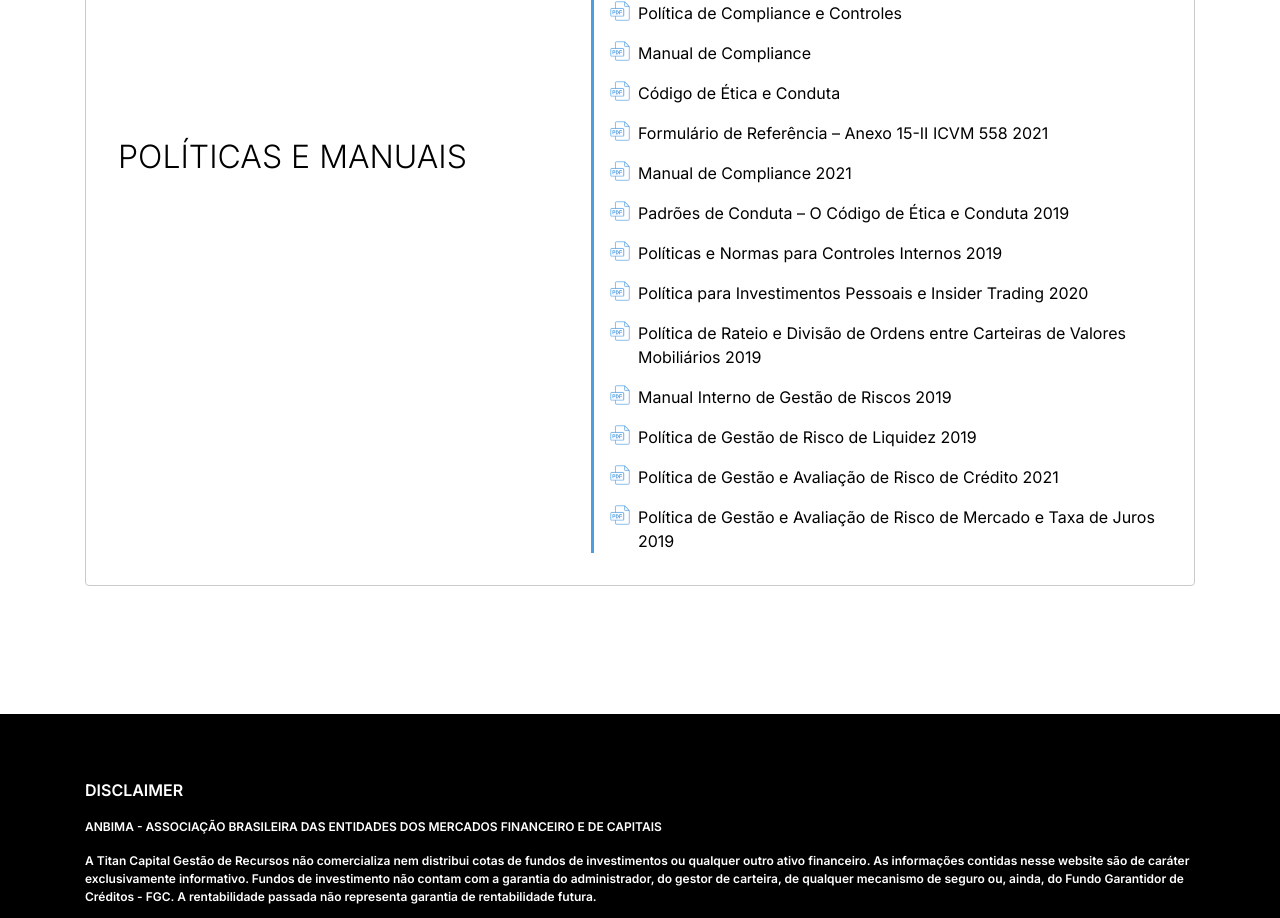
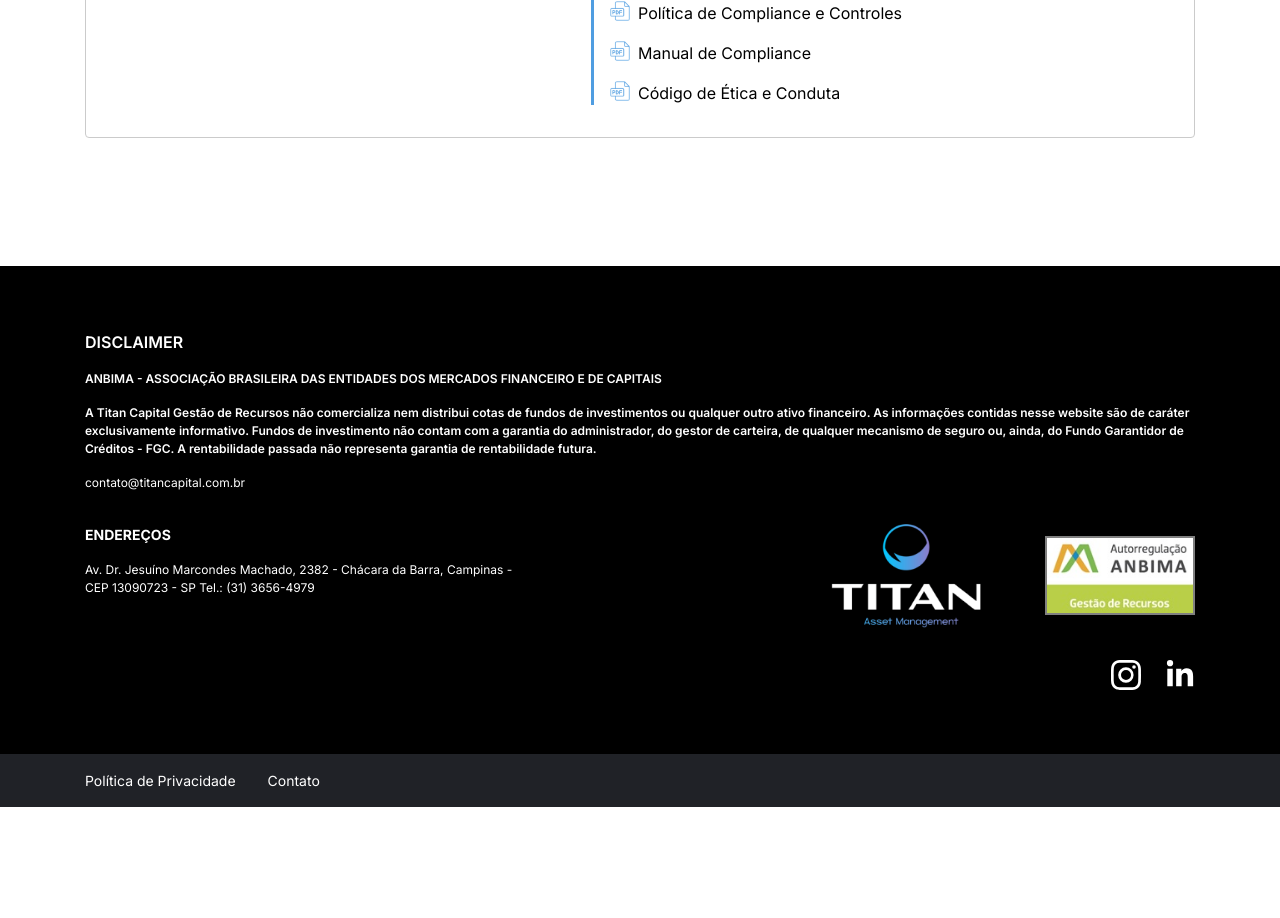
Before and after one commit to Vinicius-Macedo/lp-monitor, a Next.js app: page /documentos in a window 1280 px wide. Shown: the part 1000-1918 px from the top of the page. After the commit the page ends 1807 px from the top, so only its background shows below. Built offline with nearby package versions, Linux system fonts and the light colour scheme.

Commit message:
últimos ajustes

```diff
--- a/src/pages/contato.tsx
+++ b/src/pages/contato.tsx
@@ -22,7 +22,7 @@ export default function Contato() {
       >
         <div className="w-full max-w-[540px] bg-darkblue">
           <h2 className="title-responsive text-blue font-bold text-center">
-            TRABALHE COM A GENTE
+            CONTATO
           </h2>
           <p className="text-center text-white my-8">
             Nossos valores: Combinamos diferentes expertises pautadas em
@@ -53,8 +53,8 @@ export default function Contato() {
             </button>
             <p className="text-justify text-white font-bold text-[12px]">
               A Titan preza por uma relação de transparência. Enviando seu
-              contato, está ciente de que seus dados poder ser utilizados para
-              fins comerciais, da Titan e demais empresas do grupo.
+              contato, está ciente de que seus dados podem ser utilizados para
+              fins comerciais da Titan e demais empresas do grupo.
             </p>
           </form>
         </div>
--- a/src/pages/documentos.tsx
+++ b/src/pages/documentos.tsx
@@ -21,8 +21,7 @@ export default function Documentos() {
             { title: "Formulário de Referência CVM - 558" },
             { title: "Política de Gestão de Risco em Liquidez" },
             {
-              title:
-                "Política de Exercício de Direito ao Voto - FII",
+              title: "Política de Exercício de Direito ao Voto - FII",
             },
             {
               title:
@@ -33,103 +32,29 @@ export default function Documentos() {
             { title: "Política de Compliance e Controles" },
             { title: "Manual de Compliance" },
             { title: "Código de Ética e Conduta" },
-            // { title: "Lâmina - DEEP BLUE" },
-            // { title: "Lâmina - FIA ADVANCED" },
-            // { title: "Lâmina - FIA CHRONOS" },
-            // { title: "Lâmina - FIC FIM TITAN CAPITAL" },
+            // { title: "Formulário de Referência – Anexo 15-II ICVM 558 2021" },
+            // { title: "Manual de Compliance 2021" },
+            // { title: "Padrões de Conduta – O Código de Ética e Conduta 2019" },
+            // { title: "Políticas e Normas para Controles Internos 2019" },
             // {
-            //   title: "Lâmina - FIQ FIDC VIA",
+            // title:
+            // "Política para Investimentos Pessoais e Insider Trading 2020",
             // },
             // {
-            //   title: "Lâmina - WISE SELECTION",
+            // title:
+            // "Política de Rateio e Divisão de Ordens entre Carteiras de Valores Mobiliários 2019",
             // },
-            // { title: "Regulamento - DEEP BLUE" },
-            // { title: "Regulamento - FIA ADVANCED" },
+            // { title: "Manual Interno de Gestão de Riscos 2019" },
+            // { title: "Política de Gestão de Risco de Liquidez 2019" },
             // {
-            //   title: "Regulamento - FIA CHRONOS",
+            // title: "Política de Gestão e Avaliação de Risco de Crédito 2021",
             // },
             // {
-            //   title: "Regulamento - FIC FIM TITAN CAPITAL",
+            // title:
+            // "Política de Gestão e Avaliação de Risco de Mercado e Taxa de Juros 2019",
             // },
-            // { title: "Regulamento - FIQ FIDC VIA" },
-            // { title: "Regulamento - WISE CASH" },
-            // { title: "Regulamento - WISE PREV" },
-            // { title: "Regulamento - WISE SELECTION" },
-            { title: "Formulário de Referência – Anexo 15-II ICVM 558 2021" },
-            { title: "Manual de Compliance 2021" },
-            { title: "Padrões de Conduta – O Código de Ética e Conduta 2019" },
-            { title: "Políticas e Normas para Controles Internos 2019" },
-            {
-              title:
-                "Política para Investimentos Pessoais e Insider Trading 2020",
-            },
-            {
-              title:
-                "Política de Rateio e Divisão de Ordens entre Carteiras de Valores Mobiliários 2019",
-            },
-            { title: "Manual Interno de Gestão de Riscos 2019" },
-            { title: "Política de Gestão de Risco de Liquidez 2019" },
-            {
-              title: "Política de Gestão e Avaliação de Risco de Crédito 2021",
-            },
-            {
-              title:
-                "Política de Gestão e Avaliação de Risco de Mercado e Taxa de Juros 2019",
-            },
           ]}
         />
-        {/* <CardDePdfs
-          cardTitle={"POLÍTICAS E MANUAIS"}
-          pdfs={[
-            { title: "Formulário de Referência – Anexo 15-II ICVM 558 2021" },
-            { title: "Manual de Compliance 2021" },
-            { title: "Padrões de Conduta – O Código de Ética e Conduta 2019" },
-            { title: "Políticas e Normas para Controles Internos 2019" },
-            {
-              title:
-                "Política para Investimentos Pessoais e Insider Trading 2020",
-            },
-            {
-              title:
-                "Política de Rateio e Divisão de Ordens entre Carteiras de Valores Mobiliários 2019",
-            },
-            { title: "Manual Interno de Gestão de Riscos 2019" },
-            { title: "Política de Gestão de Risco de Liquidez 2019" },
-            {
-              title: "Política de Gestão e Avaliação de Risco de Crédito 2021",
-            },
-            {
-              title:
-                "Política de Gestão e Avaliação de Risco de Mercado e Taxa de Juros 2019",
-            },
-          ]}
-        />
-        <CardDePdfs
-          cardTitle={"POLÍTICA DE VOTO"}
-          hasGrayBackground={true}
-          pdfs={[
-            {
-              title:
-                "Política do Exercício de Direito de Voto em Assembléias Gerais",
-            },
-            {
-              title:
-                "Política do Exercício de Direito de Voto para Fundos FIIs",
-            },
-          ]}
-        />
-        <CardDePdfs
-          cardTitle={"PARTICIPAÇÕES EM ASSEMBLÉIAS"}
-          hasDescriptionInTheEnd={true}
-          DescriptionText={
-            "A partir de 2016 não houve mais Participação em Assembléia, somente para os Fundos Exclusivos."
-          }
-          pdfs={[
-            { title: "2013 – Quadro Resumo das Participações em Assembléias" },
-            { title: "2014 – Quadro Resumo das Participações em Assembléias" },
-            { title: "2015 – Quadro Resumo das Participações em Assembléias" },
-          ]}
-        /> */}
       </DefaultMarginSection>
     </main>
   );
--- a/src/pages/index.tsx
+++ b/src/pages/index.tsx
@@ -62,13 +62,16 @@ export default function Home() {
               <span className="text-blue text-[36px] font-bold">
                 TITAN CAPITAL
               </span>{" "}
-              é uma gestora de recursos especializada na estruturação de fundos de investimentos, com rígido controle de riscos e foco nas melhores oportunidades.
+              é uma gestora de recursos especializada na estruturação de fundos
+              de investimentos, com rígido controle de riscos e foco nas
+              melhores oportunidades.
             </p>
             <p className="text-responsive text-justify">
-              Combinando experiência e inserção nos mercados local e
-              internacional, a Titan Capital atua com uma abordagem customizada
-              e de diferenciação para o cliente e procura oferecer uma qualidade
-              superior em seus serviços.
+              Além disso, a Titan Capital possui uma equipe altamente capacitada
+              de profissionais com ampla experiência em investimentos
+              financeiros, que trabalham de forma colaborativa para garantir a
+              excelência na prestação de serviços aos seus clientes. Com uma
+              ampla gama de opções de investimento e estratégias personalizadas.
             </p>
           </article>
         </DefaultMarginSection>
@@ -142,7 +145,7 @@ export default function Home() {
             <CardBlueWithImage
               imgAdress={"home/icone-wealth-management.png"}
               imgAlt={"icone de diamante"}
-              text={"FUNDOS EXLCUSIVOS"}
+              text={"FUNDOS EXCLUSIVOS"}
             />
             <CardBlueWithImage
               imgAdress={"home/icone-fids.png"}
--- a/src/pages/wealth-management.tsx
+++ b/src/pages/wealth-management.tsx
@@ -43,7 +43,7 @@ export default function WealthManagement() {
       </section>
       <DefaultMarginSection className="flex flex-col gap-32">
         <p className="text-center text-[20px] md:text-[32px]">
-          <span className="text-blue">Wealth Management</span> ( Gestão
+          <span className="text-blue">Wealth Management</span> (Gestão
           Patrimonial) própria para famílias e empresários. Abrangemos
           constantemente com nossa rede global diversificada e inovadora,
           construímos portfólios de investimentos personalizados, resilientes e
```
